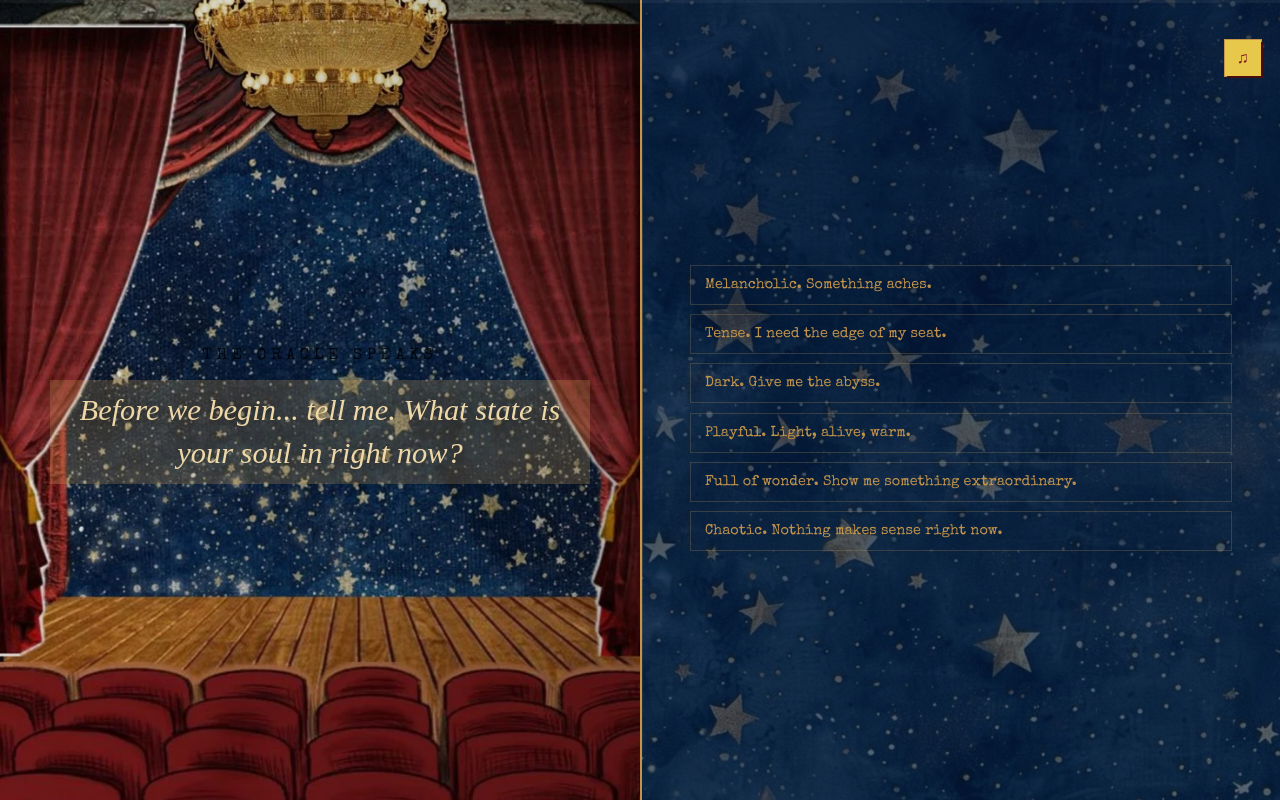
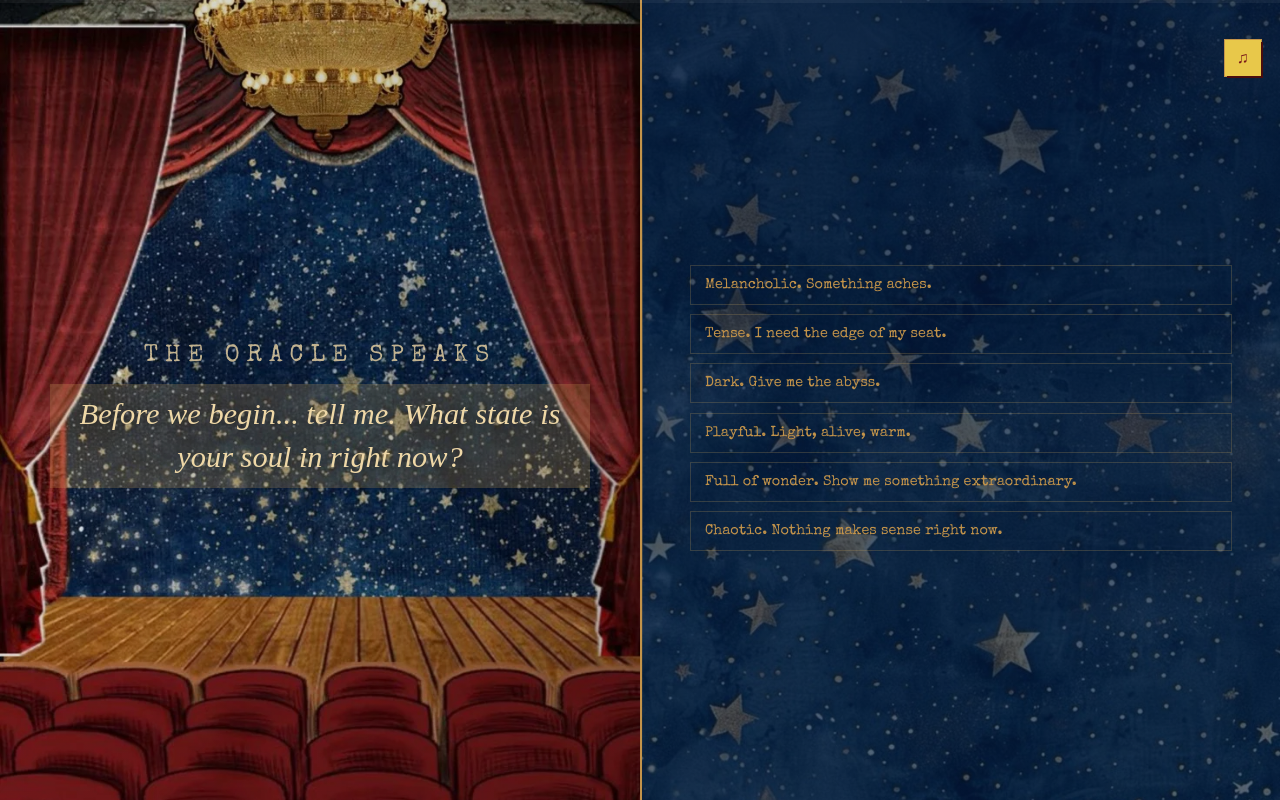
Before and after one commit to Adiba-Nasim/whim-unravel, a React (Create React App) app: page / in a window 1280 px wide. Both pictures are taken after a click on the button "DIVE IN". Built offline with nearby package versions, Linux system fonts and the light colour scheme; no server answers; a web font is replaced by a local one.

Commit message:
style updates

```diff
--- a/src/styles/quiz.css
+++ b/src/styles/quiz.css
@@ -112,10 +112,10 @@
 
 .speaker-label {
   font-family: var(--font-stamp);
-  font-size: 1.0rem;
+  font-size: 1.5rem;
   letter-spacing: 0.3em;
   text-transform: uppercase;
-  color: var(--dark-rose);
+  color: var(--cream);
   margin-bottom: 1rem;
   opacity: 0.8;
 }
--- a/src/styles/ritual.css
+++ b/src/styles/ritual.css
@@ -100,9 +100,9 @@
 .ritual-btn {
   position: relative;
   z-index: 10;
-  background: rgba(217, 166, 71, 0.277);
+  background: rgba(217, 166, 71, 0.441);
   border: 1px solid rgba(217, 166, 71, 0.45);
-  color: var(--gold);
+  color: var(--parchment);
   font-family: var(--font-stamp);
   font-size: 1.25rem;
   letter-spacing: 0.28em;
```
